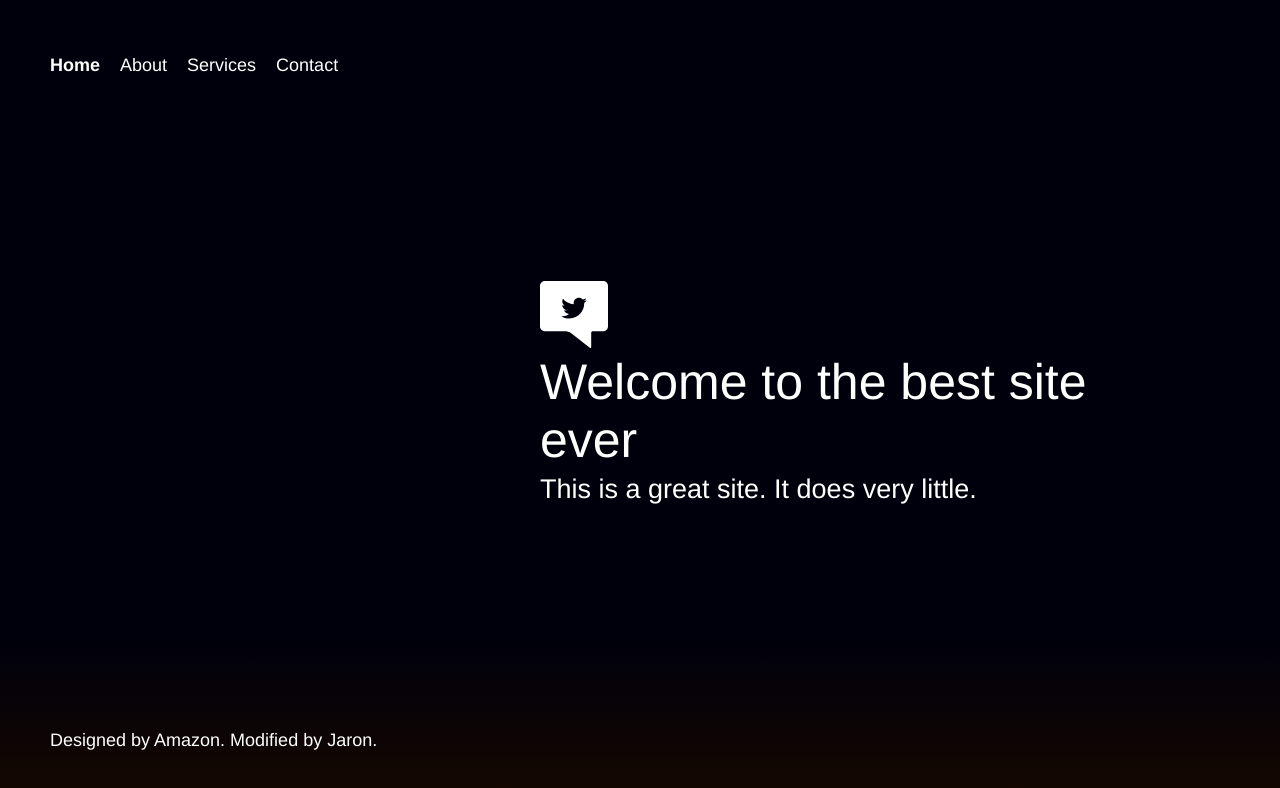
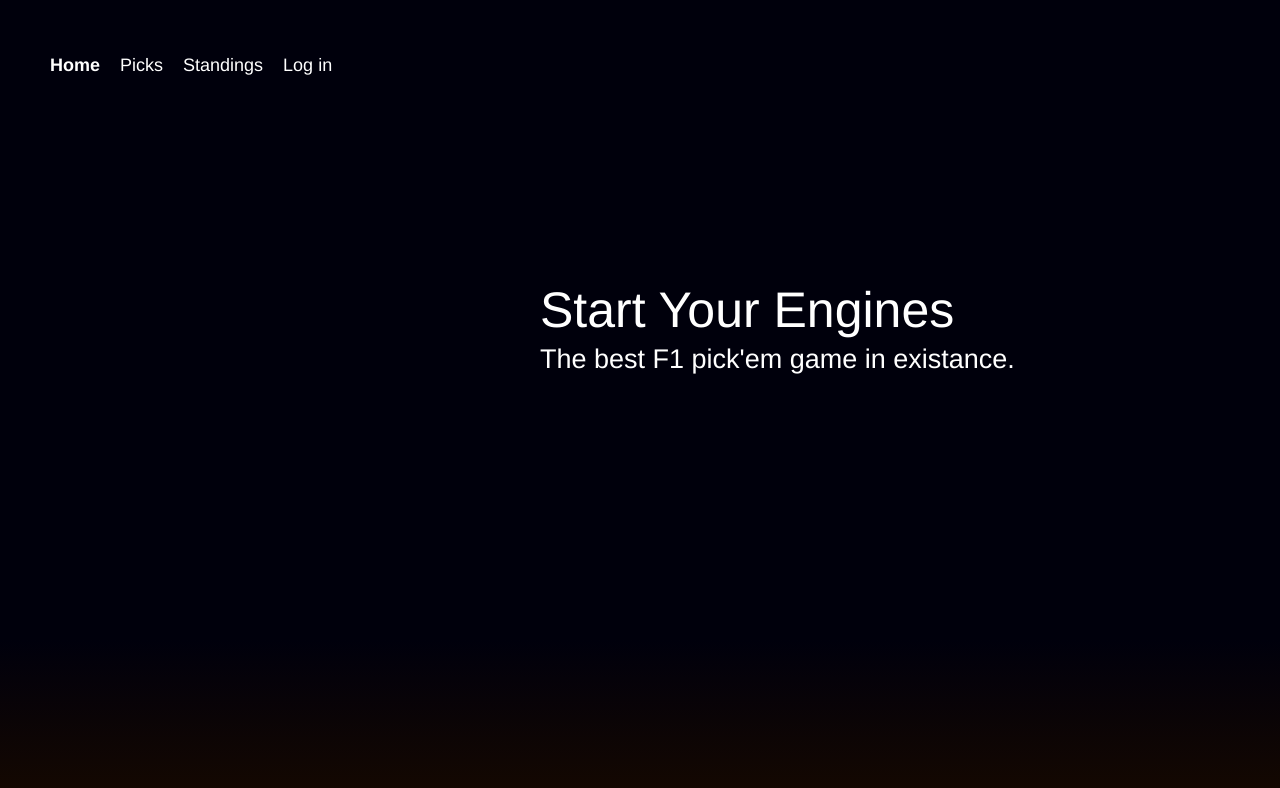
Before and after one commit to jaronhilger/f1pick, a website: page public/index.html in a window 1280 px wide. Drawn offline with Linux system fonts and the light colour scheme.

Commit message:
updated lambda and index.html

```diff
--- a/index.js
+++ b/index.js
@@ -4,6 +4,9 @@ var fs = require('fs');
 var path = require('path');
 
 exports.get = function(event, context, callback) {
+  console.log('path');
+  console.log(path);
+
   var contents = fs.readFileSync(`public${path.sep}index.html`);
   var result = {
     statusCode: 200,
--- a/public/index.html
+++ b/public/index.html
@@ -3,7 +3,7 @@
 
 <head>
     <meta charset="utf-8">
-    <title>Example app</title>
+    <title>F1 Pick'em</title>
     <meta name="description" content="" />
     <link href="assets/css/styles.css" rel="stylesheet">
     <link href="assets/css/gradients.css" rel="stylesheet">
@@ -12,8 +12,8 @@
 <body class="">
     <div class="wrapper">
         <div class="graphics">
-            <div class="tower">
-                <!-- <svg version="1.1" id="Layer_1" xmlns="http://www.w3.org/2000/svg" xmlns:xlink="http://www.w3.org/1999/xlink" x="0px" y="0px"
+            <!-- <div class="tower">
+                <svg version="1.1" id="Layer_1" xmlns="http://www.w3.org/2000/svg" xmlns:xlink="http://www.w3.org/1999/xlink" x="0px" y="0px"
                      viewBox="-11 170 1000 429" enable-background="new -11 170 1000 429" xml:space="preserve">
                     <path class="path" fill="none" stroke="#FFFFFF" stroke-width="2" stroke-miterlimit="10" d="M989,595H712v-35c0,0,4.5-1.8,8-3
                                                                                                   c5.2-1.8,12.5,5.3,22-4c3.4-3.4-0.9-7.8-0.4-10.1c0.7-3.1,4.4-6.8,1.6-11.4c-2.6-4.2-6.9-3.6-8.2-5.5c-1.7-2.3-2.2-6.3-7-9
@@ -39,33 +39,33 @@
                                                                                                   c2.8-3.2-1-8.8,9-13.9c7.9-4.1,9.7,1,13.1,0.8c4.5-0.3,3.3-6.7,14.7-6.6c12.7,0.2,11.2,8.4,14.7,10.6c3,1.9,7.9-2.1,13.9,4.1
                                                                                                   c3.8,4,1.3,7.4,2.5,9.8c2.2,4.4,14.7,0.9,14.7,13.9c0,12.2-13.5,8.3-17.2,10.6c-3.6,2.3-4.4,9.3-13.1,11.5c-8,2-9.5-4-13.9-4.1
                                                                                                   c-5-0.1-5.5,8.6-18.8,6.6c-12.3-1.9-12.3-9.1-16.4-12.3C229.7,411.3,215.8,413.6,215.8,398.8z"/>
-                </svg> -->
+                </svg>
 
-            </div>
+            </div> -->
         </div>
 
         <header>
             <nav class="website-nav">
                 <ul>
-                  <li><a class="home-link" href="https://aws.amazon.com/">Home</a></li>
-                  <li><a href="https://aws.amazon.com/what-is-cloud-computing/">About</a></li>
-                  <li><a href="https://aws.amazon.com/solutions/">Services</a></li>
-                  <li><a href="https://aws.amazon.com/contact-us/">Contact</a></li>
+                  <li><a class="home-link" href="./">Home</a></li>
+                  <li><a href="./picks">Picks</a></li>
+                  <li><a href="./standings">Standings</a></li>
+                  <li><a href="./login">Log in</a></li>
                 </ul>
             </nav>
         </header>
 
         <div class="message">
-            <a class="twitter-link" href="http://twitter.com/home/?status=I%20created%20a%20project%20with%20AWS%20CodeStar!%20%23AWS%20%23AWSCodeStar%20https%3A%2F%2Faws.amazon.com%2Fcodestar"><img src="assets/img/tweet.svg" /></a>
+            <!-- <a class="twitter-link" href="http://twitter.com/home/?status=I%20created%20a%20project%20with%20AWS%20CodeStar!%20%23AWS%20%23AWSCodeStar%20https%3A%2F%2Faws.amazon.com%2Fcodestar"><img src="assets/img/tweet.svg" /></a> -->
             <div class="text">
-                <h1>Welcome to the best site ever</h1>
-                <h2>This is a great site.  It does very little.</h2>
+                <h1>Start Your Engines</h1>
+                <h2>The best F1 pick'em game in existance.</h2>
             </div>
         </div>
     </div>
 
     <footer>
-        <p class="footer-contents">Designed by Amazon.  Modified by Jaron.</p>
+        <!-- <p class="footer-contents">Designed by Amazon.  Modified by Jaron.</p> -->
     </footer>
 
     <script src="assets/js/set-background.js"></script>
```
Also changed, not shown: public/login.html (added, +31 -0 lines).
